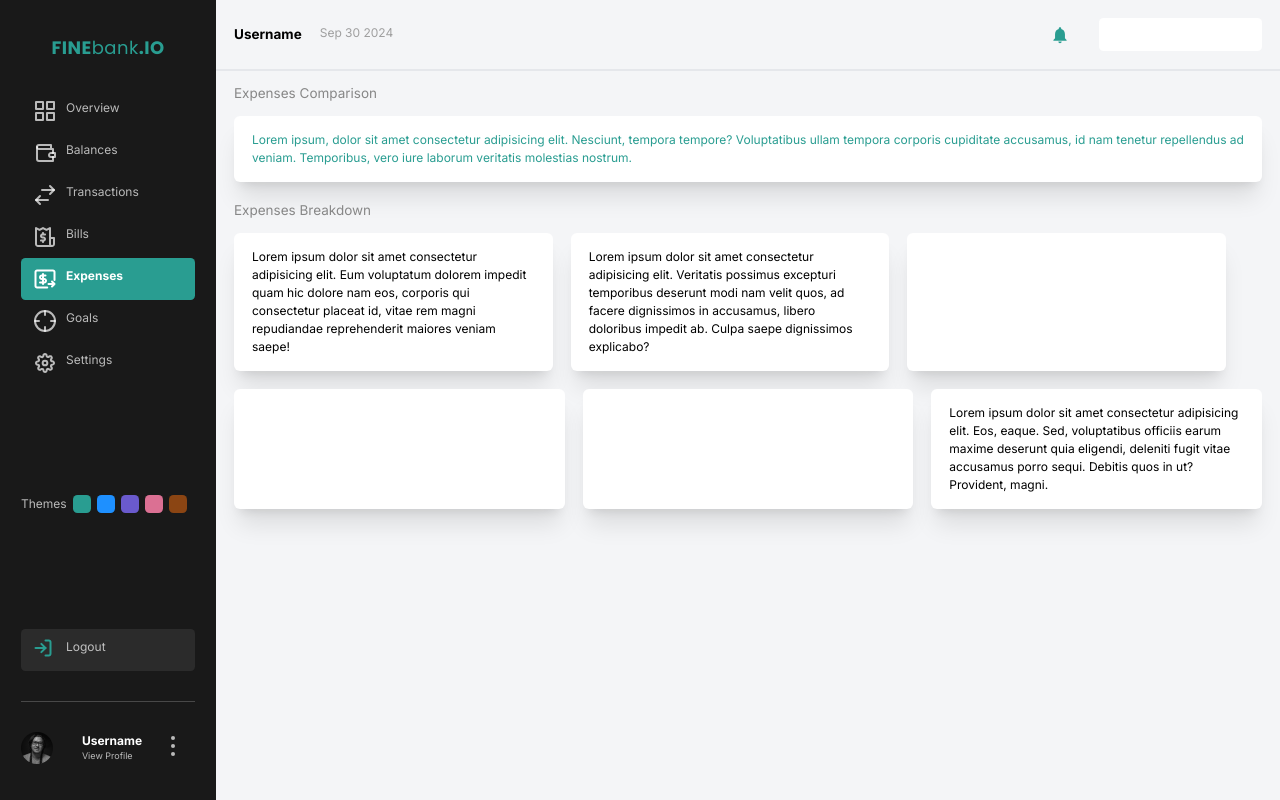
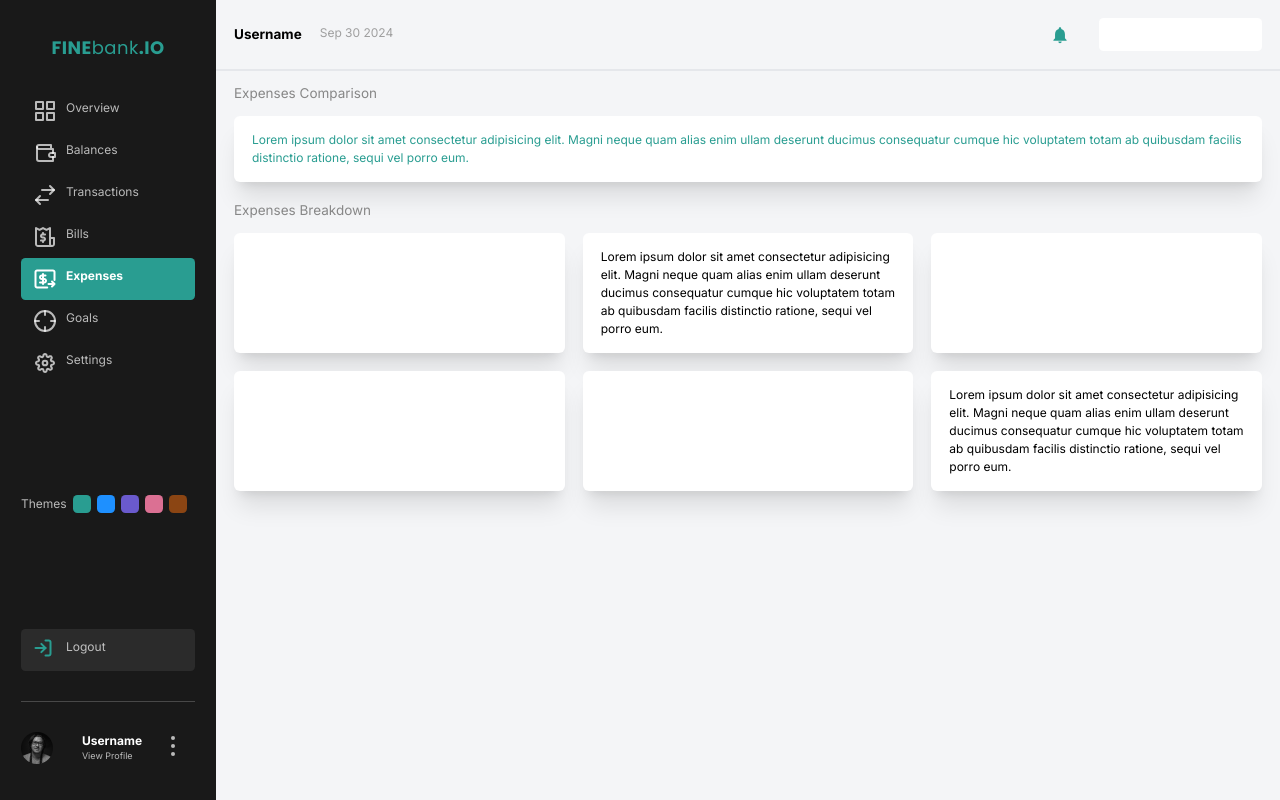
Before and after one commit to Minnaqrt/admin-ui, a React (Vite) app: page /expense in a window 1280 px wide. Built offline with nearby package versions, Linux system fonts and the light colour scheme.

Commit message:
tambah theme

```diff
--- a/src/pages/expense.jsx
+++ b/src/pages/expense.jsx
@@ -1,33 +1,25 @@
-
 import Card from "../components/Elements/Card";
 import MainLayout from "../components/Layouts/MainLayout";
 
 const ExpensePage = () => {
   return (
     <MainLayout type="expense">
-      {/* top content start*/}
-      <div className="md:grid md:grid-cols-1 md:gap-x-6">
-        <Card title="Expenses Comparison"
-            variant="md:col-span-3 text-primary"
-            desc="Lorem ipsum, dolor sit amet consectetur adipisicing elit. Nesciunt, tempora tempore? Voluptatibus ullam tempora corporis cupiditate accusamus, id nam tenetur repellendus ad veniam. Temporibus, vero iure laborum veritatis molestias nostrum."
+      <div className="md:grid md:grid-cols-3 md:gap-x-6">
+        <Card
+          title="Expenses Comparison"
+          variant="md:col-span-3 text-primary"
+          desc="Lorem ipsum dolor sit amet consectetur adipisicing elit. Magni neque quam alias enim ullam deserunt ducimus consequatur cumque hic voluptatem totam ab quibusdam facilis distinctio ratione, sequi vel porro eum."
         />
-        <div className="md:grid md:grid-cols-3 md:gap-x-6">
+        <Card title="Expenses Breakdown" />
         <Card
-          title="Expenses Breakdown"
-          desc="Lorem ipsum dolor sit amet consectetur adipisicing elit. Eum voluptatum dolorem impedit quam hic dolore nam eos, corporis qui consectetur placeat id, vitae rem magni repudiandae reprehenderit maiores veniam saepe!"
+          title="&nbsp;"
+          desc="Lorem ipsum dolor sit amet consectetur adipisicing elit. Magni neque quam alias enim ullam deserunt ducimus consequatur cumque hic voluptatem totam ab quibusdam facilis distinctio ratione, sequi vel porro eum."
         />
-        <Card title="&nbsp;"
-            desc="Lorem ipsum dolor sit amet consectetur adipisicing elit. Veritatis possimus excepturi temporibus deserunt modi nam velit quos, ad facere dignissimos in accusamus, libero doloribus impedit ab. Culpa saepe dignissimos explicabo?" />
-        <Card title="&nbsp;"
-        />
-      </div>
-      </div>
-      <div className="md:grid md:grid-cols-3 md:gap-x-6">
+        <Card title="&nbsp;" />
         <Card />
         <Card />
-        <Card desc="Lorem ipsum dolor sit amet consectetur adipisicing elit. Eos, eaque. Sed, voluptatibus officiis earum maxime deserunt quia eligendi, deleniti fugit vitae accusamus porro sequi. Debitis quos in ut? Provident, magni." />
+        <Card desc="Lorem ipsum dolor sit amet consectetur adipisicing elit. Magni neque quam alias enim ullam deserunt ducimus consequatur cumque hic voluptatem totam ab quibusdam facilis distinctio ratione, sequi vel porro eum." />
       </div>
-      {/* bottom content end*/}
     </MainLayout>
   );
 };
```
